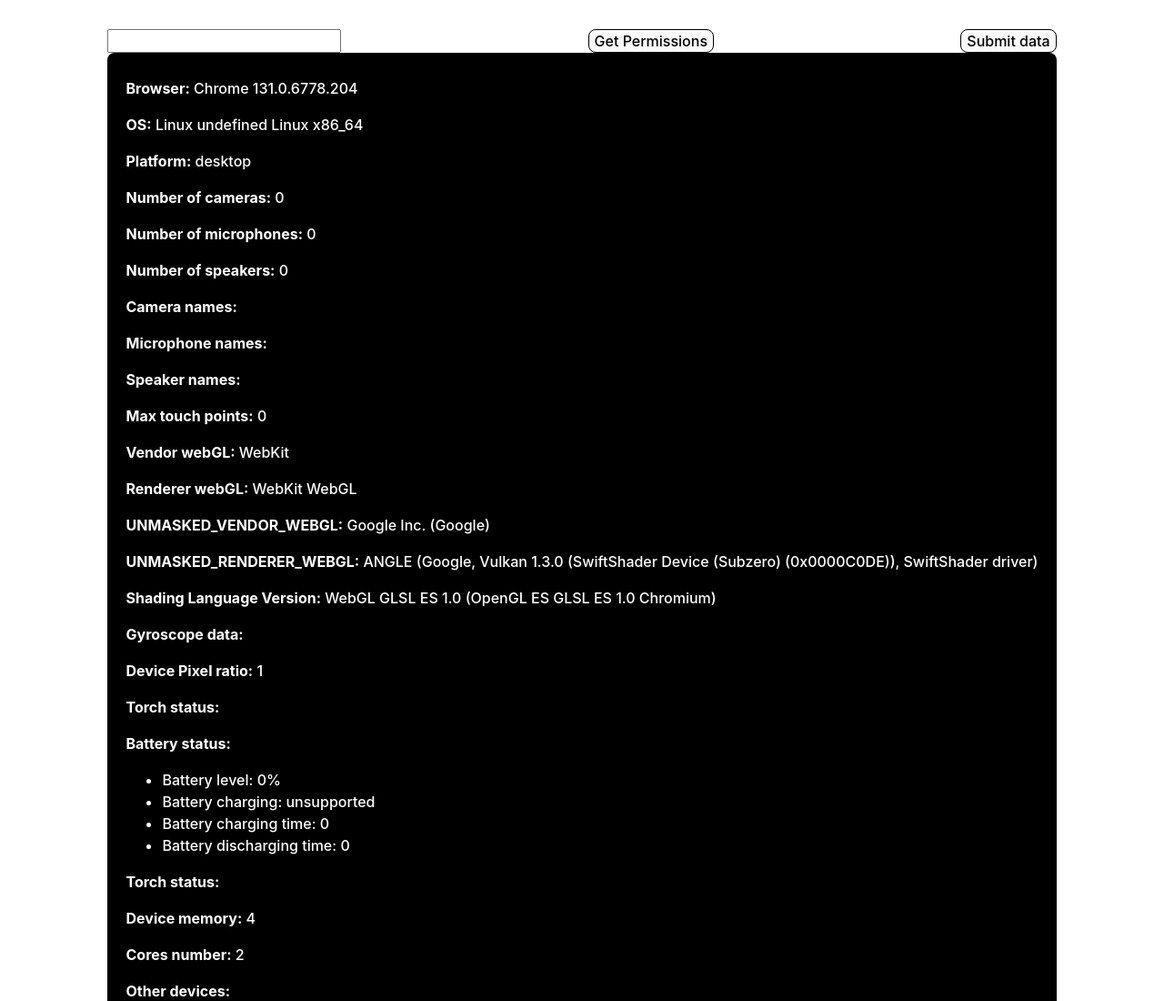
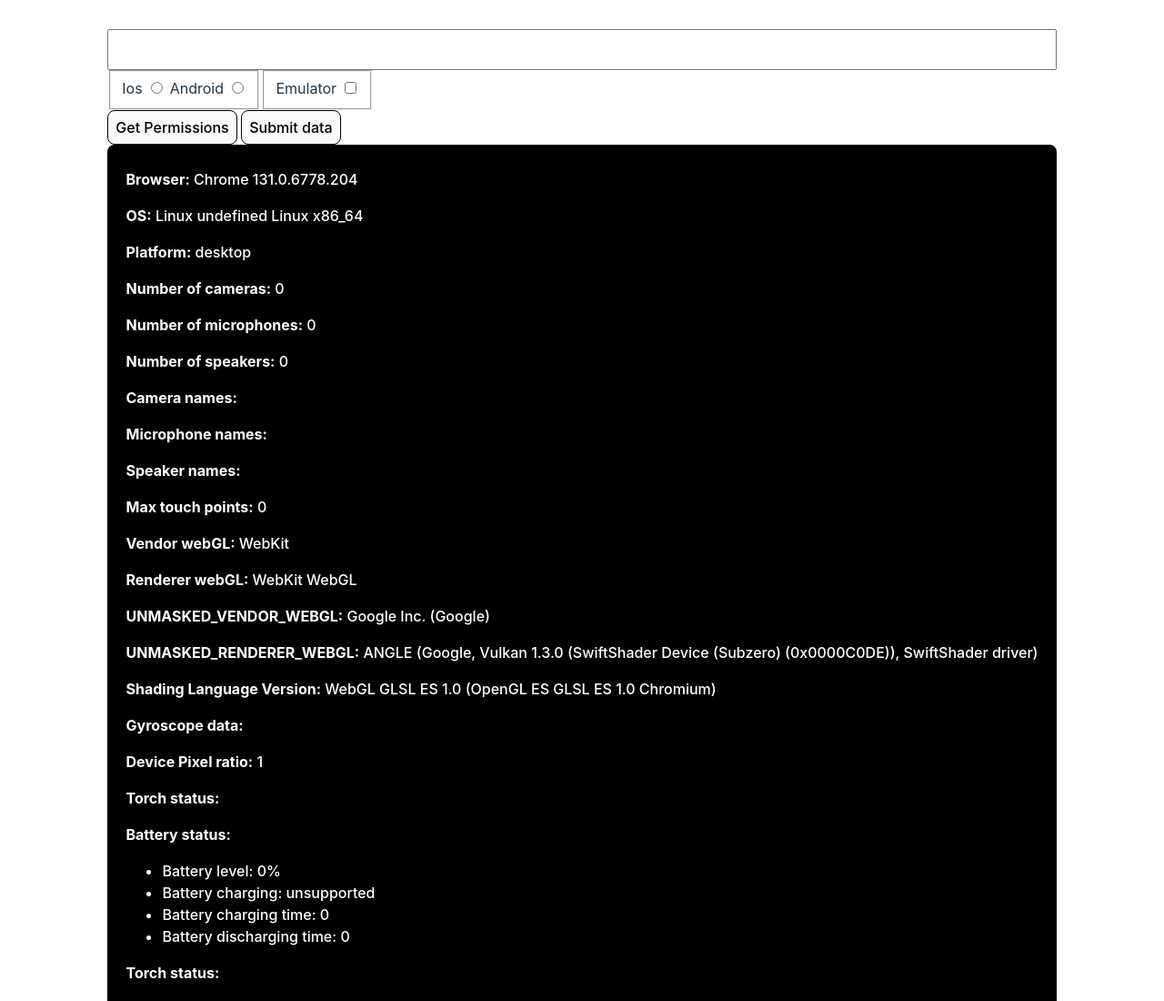
Before and after one commit to EreminGeorgy/system-checker, a website built with Vite: page index.html in a window 1280 px wide. Shown: the top 1100 px of the page at 91% size. Built offline with nearby package versions, Linux system fonts and the light colour scheme.

Commit message:
adds inputs

```diff
--- a/src/dump.ts
+++ b/src/dump.ts
@@ -10,6 +10,8 @@ export function dump(element: HTMLDivElement) {
 
   const data: DeviceData = {
     deviceName: '',
+    declaredPlatform: '',
+    isEmulator: false,
     browser: browser.getBrowserName() + ' ' + browser.getBrowserVersion(),
     os: browser.getOSName() + ' ' + browser.getOSVersion() + ' ' + navigator.platform,
     platform: browser.getPlatformType(),
@@ -34,16 +36,33 @@ export function dump(element: HTMLDivElement) {
       dischargingTime: '0' || 'unsupported',
     },
     torch: '',
+    // @ts-ignore
     deviceMemory: navigator?.deviceMemory || 'unsupported',
-    coresNumber: navigator.hardwareConcurrency || 'unsupported',
+    coresNumber: navigator?.hardwareConcurrency || 'unsupported',
+    // @ts-ignore
+    oscpu: navigator?.oscpu || 'unsupported',
     otherDevices: []
   }
 
-  //Obtaining device/emulator name
+  // Obtaining user input
 
   document.querySelector<HTMLInputElement>('#name')?.addEventListener('change', function (event: Event) {
-    data.deviceName = (event.target as HTMLInputElement)?.value;
+    data.deviceName = (event.target as HTMLInputElement)?.value
   })
+
+  const radioButtons = document.querySelectorAll<HTMLInputElement>('input[type="radio"]')
+  radioButtons.forEach(radioButton => {
+    radioButton.addEventListener('change', (event: Event) => {
+      const target = event.target as HTMLInputElement;
+      if (target.checked) {
+        data.declaredPlatform = target.value;
+      }
+    });
+  });
+
+  document.querySelector<HTMLInputElement>('#emulator')?.addEventListener('change', (event: Event) => {
+    data.isEmulator = (event.target as HTMLInputElement).checked
+  });
 
   // Obtaining max touch points
 
--- a/src/main.ts
+++ b/src/main.ts
@@ -5,8 +5,22 @@ document.querySelector<HTMLDivElement>('#app')!.innerHTML = `
   <div>
     <form>
       <input id="name" type="text">
-      <button id="permissions" type="button">Get Permissions</button>
-      <button type="submit">Submit data</button>
+      <div style="display: flex">
+        <fieldset>
+          <label for="Ios">Ios</label>
+          <input id="Ios" type="radio" name="declaredPlatform" value="IOs">
+          <label for="Android">Android</label>
+          <input id="Android" type="radio" name="declaredPlatform" value="Android">
+        </fieldset>
+        <fieldset>
+          <label for="emulator">Emulator</label>
+          <input id="emulator" type="checkbox" name="emulator">
+        </fieldset>
+      </div>
+      <div>
+        <button id="permissions" type="button">Get Permissions</button>
+        <button type="submit">Submit data</button>
+      </div>
     </form>
     <div id="dump"></div>
   </div>
--- a/src/postData.ts
+++ b/src/postData.ts
@@ -1,26 +1,26 @@
-import { DeviceData } from "./types";
+import { DeviceData } from "./types"
 
 async function sendData(e: MouseEvent, data: DeviceData) {
   e.preventDefault()
   await alert('Sending data')
 
   try {
-    const response = await fetch('https://script.google.com/macros/s/AKfycbwdp212dEIlF2mIerupzzNxvVHWOwM_3pqX-pJgPsyNgXQudDHT8KTZJapJ9_e-xxr7/exec', {
+    const response = await fetch('https://script.google.com/macros/s/AKfycbzZc-RkhQS2-s20qrqu4pz6rwIYNW9oMMt1YMQx2llSKqV4srt0WZCLaE74h9wu-2Qh/exec', {
       method: 'POST',
       mode: 'no-cors',
       headers: {
         'Content-Type': 'application/json',
       },
       body: JSON.stringify(data),
-    });
+    })
 
-    const result = await response.json();
-    console.log('Data sent successfully', result);
+    const result = await response.json()
+    console.log('Data sent successfully', result)
   } catch (error) {
-    console.log(error);
+    console.log(error)
   }
 
   await alert('data sent')
 }
 
-export { sendData };
+export { sendData }
--- a/src/style.css
+++ b/src/style.css
@@ -53,6 +53,7 @@ button {
   cursor: pointer;
   transition: border-color 0.25s;
   color: black;
+  padding: 0.5em;
 }
 button:hover {
   border-color: #646cff;
@@ -64,11 +65,11 @@ button:focus-visible {
 
 form {
   display: flex;
-  justify-content: space-between;
+  flex-direction: column;
 }
 
 input {
-  font-size: 1em;
+  font-size: 2em;
   font-weight: 500;
   font-family: inherit;
 }
--- a/src/types.ts
+++ b/src/types.ts
@@ -1,5 +1,7 @@
 export interface DeviceData {
   deviceName: string
+  declaredPlatform: string
+  isEmulator: boolean
   os: string
   vendorWebGL: string
   battery: {
```
